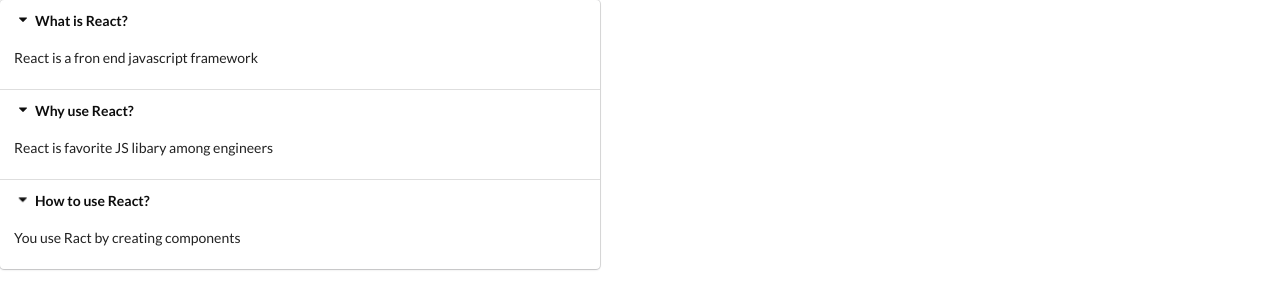
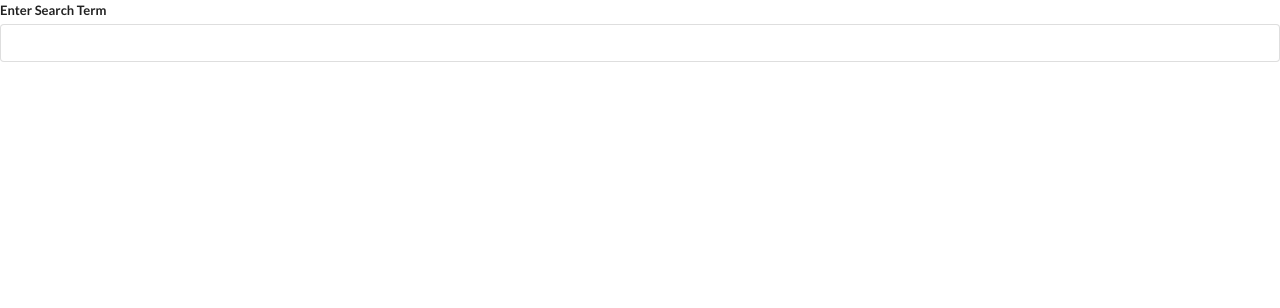
Before and after one commit to pnievsky/widgets, a React (Create React App) app: page / in a window 1280 px wide. Shown: the top 308 px of the page. Built offline with nearby package versions, Linux system fonts and the light colour scheme.

Commit message:
Communicating the Items Prop Building and Styling the Accordion Helper Functions in Function Components Introducing useState Understanding useState Setter Functions Expanding the Accordion Creating Additional Widgets The Search Widget Architecture Scaffolding the Widget Text Inputs with Hooks

```diff
--- a/src/App.js
+++ b/src/App.js
@@ -1,5 +1,6 @@
 import React from 'react';
 import Accordion from './components/Accordion';
+import Search from './components/Search';
 
 const items = [
   {
@@ -20,6 +21,6 @@
 
 export default () => {
   return <div>
-          <Accordion items={items} />
+          <Search />
         </div>
 };
--- a/src/components/Accordion.js
+++ b/src/components/Accordion.js
@@ -1,14 +1,25 @@
-import React from 'react';
+import React, { useState } from 'react';
 
 const Accordion = ({ items }) => {
-  const renderedItems = items.map(item => {
+  const [activeIndex, setActiveIndex] = useState(null);
+
+  const onTitleClick = (index) => {
+    setActiveIndex(index);
+  };
+
+  const renderedItems = items.map((item, index) => {
+    const active = index === activeIndex ? 'active' : '';
+
     return <React.Fragment key={item.title}>
-      <div className="title active">
+      <div
+        className={`title ${active}`}
+        onClick={() => onTitleClick(index)}
+      >
         <i className="dropdown icon"></i>
         {item.title}
       </div>
 
-      <div className="content active">
+      <div className={`content ${active}`}>
         <p>{item.content}</p>
       </div>
     </React.Fragment>;
--- /dev/null
+++ b/src/components/Search.js
@@ -0,0 +1,22 @@
+import React, {  useState } from 'react';
+
+const Search = () => {
+  const [term, setTerm] = useState('');
+
+  return (
+    <div>
+      <div className="ui form">
+        <div className="field">
+          <label>Enter Search Term</label>
+          <input
+            value={term}
+            onChange={e => setTerm(e.target.value)}
+            className="input"
+          />
+        </div>
+      </div>
+    </div>
+  );
+};
+
+export default Search;
```
Also changed, not shown: 1 other file (tests, documents, lock files or other folders).
